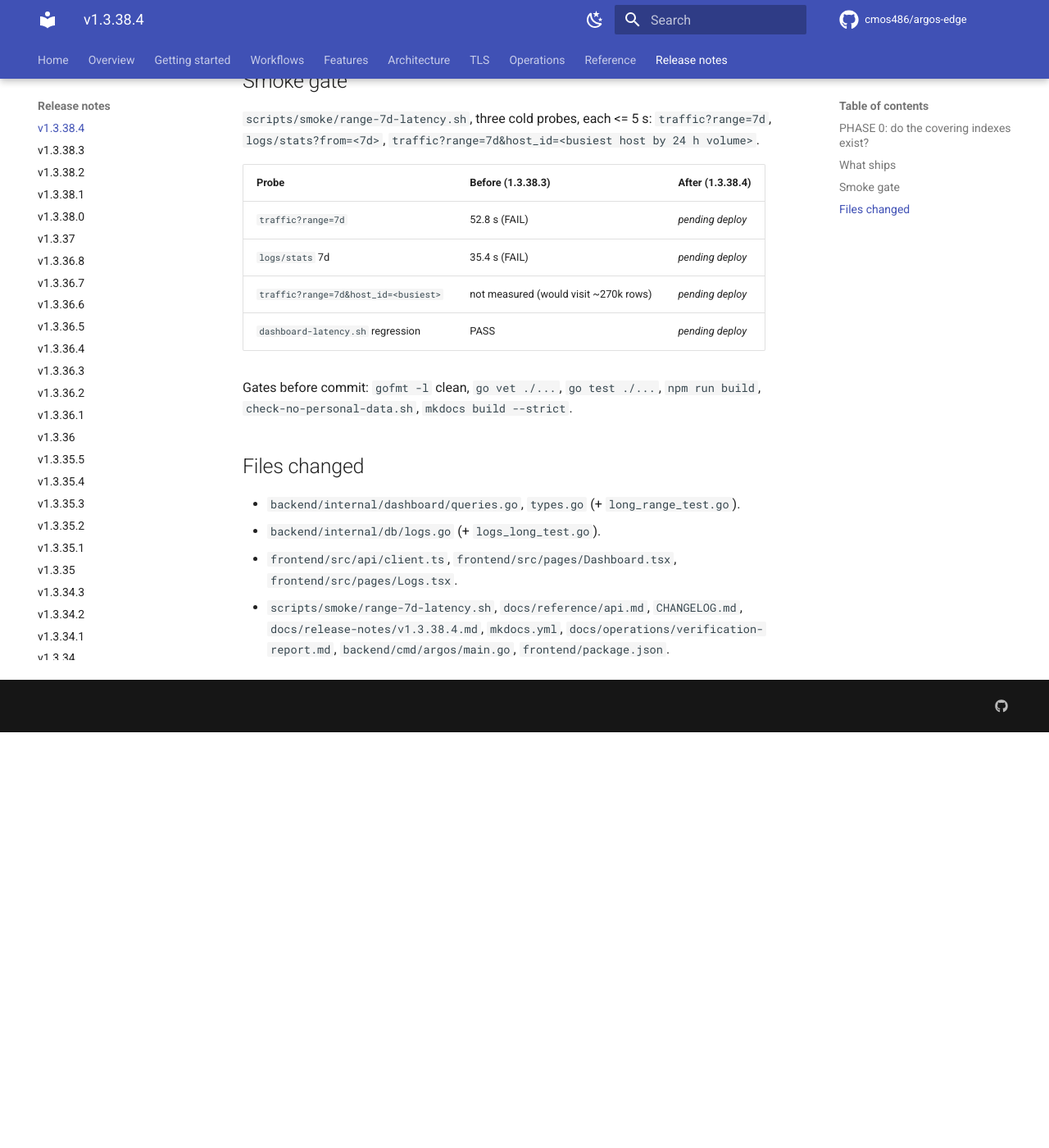
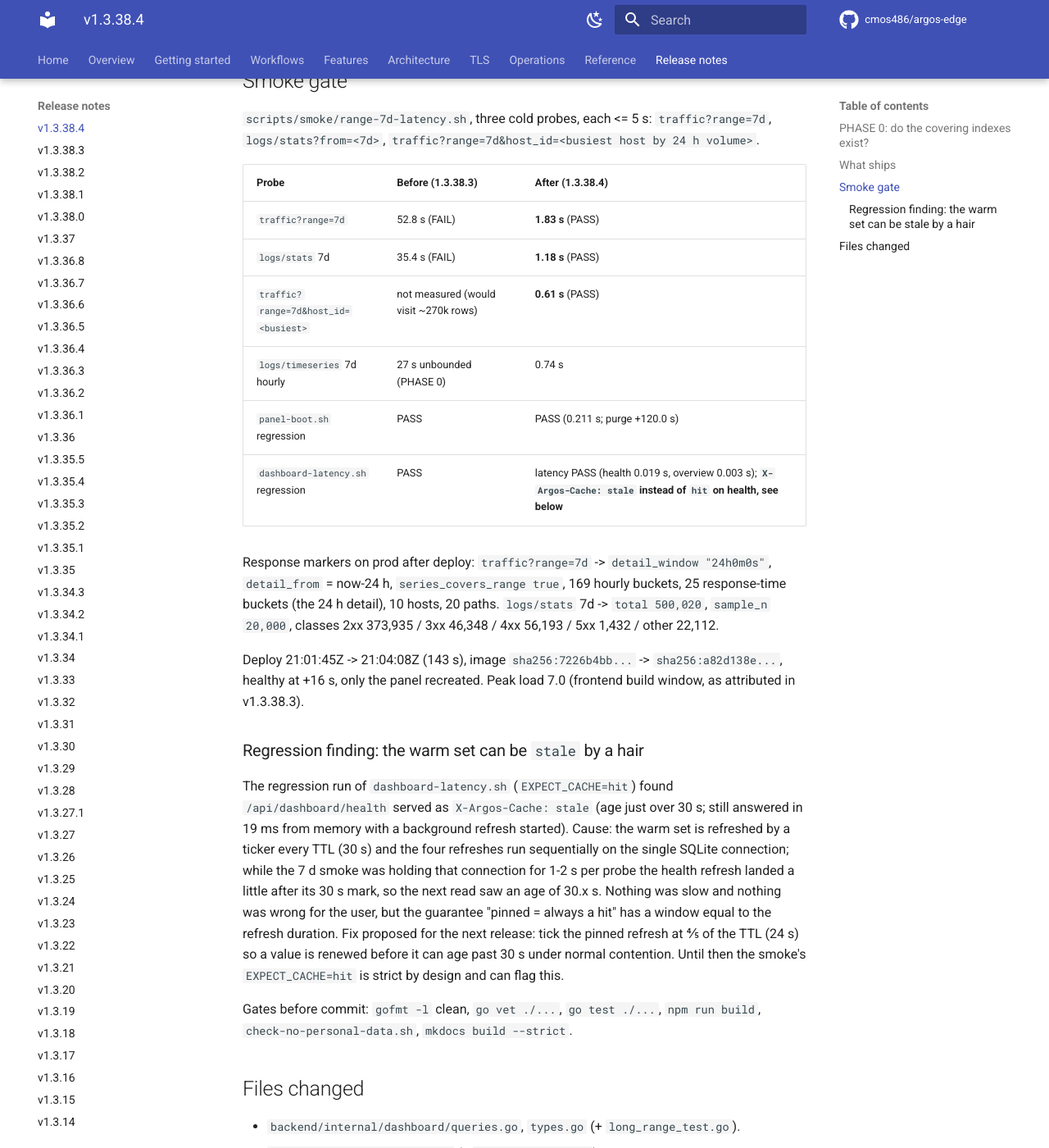
Before and after one commit to cmos486/argos-edge, an MkDocs documentation site: the page built from docs/release-notes/v1.3.38.4.md, in a window 1280 px wide and 1400 px high, scrolled down 1619 px. Shown: the whole window at 82% size. Built offline with MkDocs 1.6.1 and Material for MkDocs 9.7.7, drawn with Linux system fonts in a browser that asks for light colours; comment, search, counter and statistics services are not loaded; before the commit the page ends 2512 px from its top, so only the background shows below that.

Commit message:
docs(release): record v1.3.38.4 after-smokes and the warm-set stale finding
range-7d-latency.sh on prod: traffic 7d 52.8 s -> 1.83 s, logs/stats
7d 35.4 s -> 1.18 s, busiest-host 7d 0.61 s; logs/timeseries 7d 27 s
-> 0.74 s. Regression run of dashboard-latency.sh caught health
served as X-Argos-Cache: stale (age 30.x s, 19 ms from memory):
the pinned refresh ticks every TTL sequentially and slipped under
the 7 d smoke's contention. Recorded under Known issues; fix (tick
at 4/5 TTL) proposed for the next release.

```diff
--- a/docs/operations/verification-report.md
+++ b/docs/operations/verification-report.md
@@ -15,8 +15,7 @@ might regress a covered surface.
 | Post-v1.3.32 smoke scripts (v1.3.33-v1.3.36.x) | 5 |
 | v1.3.38.x smoke rows (refetch loop, cold latency, warm set, boot, certs, 7d) | 6 (5 scripts) |
 | **Total smoke scripts** | **23** |
-| EFFECT-verified PASS against prod stack (panel binary v1.3.35 / v1.3.38.x) | 21 |
-| Pending after-deploy run (range-7d-latency; v1.3.38.4) | 1 |
+| EFFECT-verified PASS against prod stack (panel binary v1.3.35 / v1.3.38.x) | 22 |
 | Gated on operator-mediated input (creds / TOTP) | 1 (auth-flow) |
 | Legacy regression test (intentionally tests broken path) | 1 (country-block) |
 | **Blockers preventing public release** | **0** |
@@ -70,7 +69,7 @@ Each row: feature, smoke script, last EFFECT verified.
 | Dashboard warm set + probe cache (v1.3.38.2) | `dashboard-latency.sh` (`MAX_SECONDS=1 EXPECT_CACHE=hit`) | ✅ PASS | After 40 s idle `/api/dashboard/health` 0.0007 s with `X-Argos-Cache: hit`; all four default views `hit` at +60 s after start with nobody in the panel; panel at rest 1.9 % CPU. `/api/certs` `last_checked_at` = warm-up probe time; latency still 1.06 s (LIKE in `enrichWithLastEvent`, v1.3.38.3) |
 | Panel boot path (v1.3.38.3) | `panel-boot.sh` | ✅ PASS | Read-only, from the container's boot log: boot-to-listen 1.75 s -> 0.139 s; first retention purge 120.5 s after listen (was before listen). `/api/hosts` during the purge: p50 1.3 ms, max 0.31 s |
 | Certs list latency (v1.3.38.3) | `certs-latency.sh` | ✅ PASS | `/api/certs` 0.93 s -> 0.001 s without inline last event; `/api/certs/{id}/last-event` 200 in 0.10 s (was 404) |
-| 7-day ranges (v1.3.38.4) | `range-7d-latency.sh` | ⏳ pending deploy | Cold `traffic?range=7d`, `logs/stats` 7d and the busiest-host 7d each <= 5 s. Before (1.3.38.3): 52.8 s and 35.4 s |
+| 7-day ranges (v1.3.38.4) | `range-7d-latency.sh` | ✅ PASS | Cold `traffic?range=7d` 52.8 s -> 1.83 s, `logs/stats` 7d 35.4 s -> 1.18 s, busiest-host 7d 0.61 s (threshold 5 s); `logs/timeseries` 7d 27 s -> 0.74 s |
 
 ## Coverage gaps documented
 
--- a/docs/release-notes/v1.3.38.4.md
+++ b/docs/release-notes/v1.3.38.4.md
@@ -55,10 +55,42 @@ range implies `source = caddy_access` without touching the row.
 
 | Probe | Before (1.3.38.3) | After (1.3.38.4) |
 |---|---|---|
-| `traffic?range=7d` | 52.8 s (FAIL) | _pending deploy_ |
-| `logs/stats` 7d | 35.4 s (FAIL) | _pending deploy_ |
-| `traffic?range=7d&host_id=<busiest>` | not measured (would visit ~270k rows) | _pending deploy_ |
-| `dashboard-latency.sh` regression | PASS | _pending deploy_ |
+| `traffic?range=7d` | 52.8 s (FAIL) | **1.83 s** (PASS) |
+| `logs/stats` 7d | 35.4 s (FAIL) | **1.18 s** (PASS) |
+| `traffic?range=7d&host_id=<busiest>` | not measured (would visit ~270k rows) | **0.61 s** (PASS) |
+| `logs/timeseries` 7d hourly | 27 s unbounded (PHASE 0) | 0.74 s |
+| `panel-boot.sh` regression | PASS | PASS (0.211 s; purge +120.0 s) |
+| `dashboard-latency.sh` regression | PASS | latency PASS (health 0.019 s, overview 0.003 s); **`X-Argos-Cache: stale` instead of `hit` on health, see below** |
+
+Response markers on prod after deploy: `traffic?range=7d` ->
+`detail_window "24h0m0s"`, `detail_from` = now-24 h,
+`series_covers_range true`, 169 hourly buckets, 25 response-time
+buckets (the 24 h detail), 10 hosts, 20 paths. `logs/stats` 7d ->
+`total 500,020`, `sample_n 20,000`, classes 2xx 373,935 / 3xx
+46,348 / 4xx 56,193 / 5xx 1,432 / other 22,112.
+
+Deploy 21:01:45Z -> 21:04:08Z (143 s), image `sha256:7226b4bb...`
+-> `sha256:a82d138e...`, healthy at +16 s, only the panel
+recreated. Peak load 7.0 (frontend build window, as attributed in
+v1.3.38.3).
+
+### Regression finding: the warm set can be `stale` by a hair
+
+The regression run of `dashboard-latency.sh` (`EXPECT_CACHE=hit`)
+found `/api/dashboard/health` served as `X-Argos-Cache: stale`
+(age just over 30 s; still answered in 19 ms from memory with a
+background refresh started). Cause: the warm set is refreshed by a
+ticker every TTL (30 s) and the four refreshes run sequentially
+on the single SQLite connection; while the 7 d smoke was holding
+that connection for 1-2 s per probe the health refresh landed a
+little after its 30 s mark, so the next read saw an age of 30.x s.
+Nothing was slow and nothing was wrong for the user, but the
+guarantee "pinned = always a hit" has a window equal to the
+refresh duration. Fix proposed for the next release: tick the
+pinned refresh at 4/5 of the TTL (24 s) so a value is renewed
+before it can age past 30 s under normal contention. Until then
+the smoke's `EXPECT_CACHE=hit` is strict by design and can flag
+this.
 
 Gates before commit: `gofmt -l` clean, `go vet ./...`,
 `go test ./...`, `npm run build`, `check-no-personal-data.sh`,
```
Also changed, not shown: CHANGELOG.md (+8 -1 lines).
